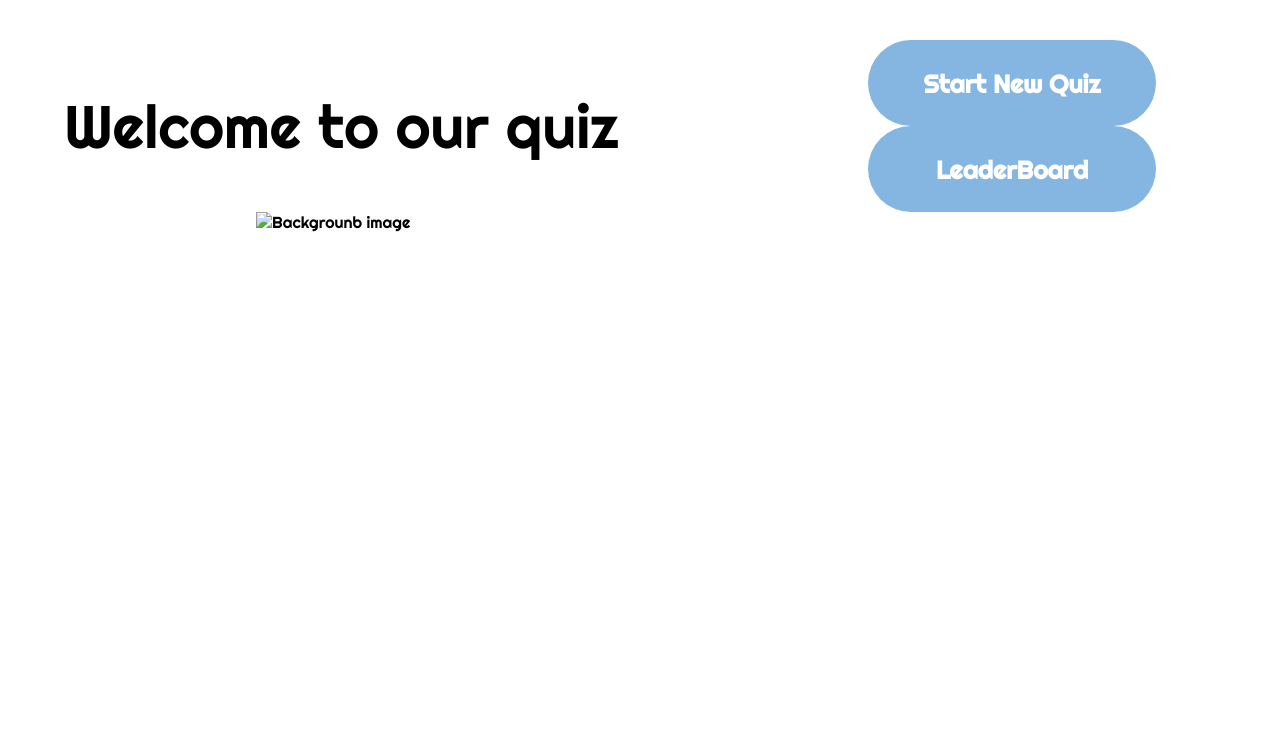
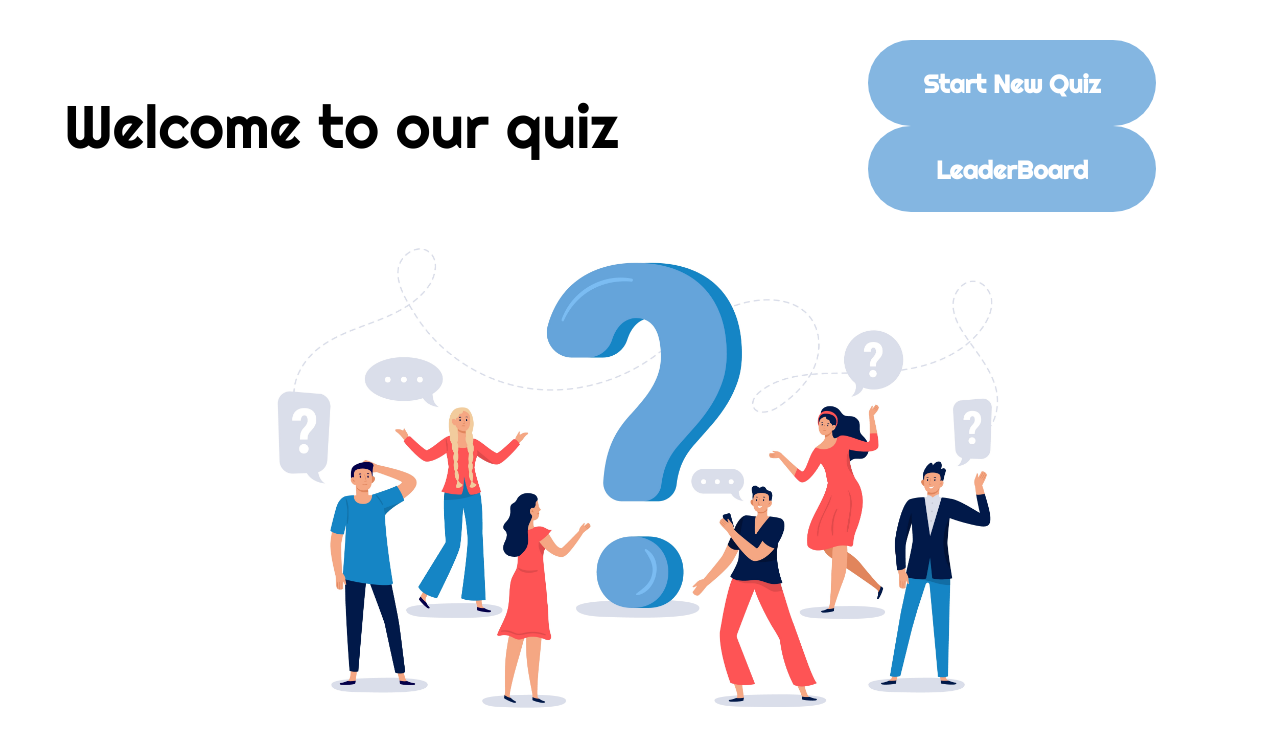
Before and after one commit to GSG-G10/Muath-Nadia, a plain HTML site: page index.html in a window 1280 px wide. Drawn offline with Linux system fonts and the light colour scheme; the site is published under a folder, as on GitHub Pages, so addresses that start at the root find nothing.

Commit message:
Update index.html

```diff
--- a/index.html
+++ b/index.html
@@ -15,7 +15,7 @@
         <button class="header-leaderboard">LeaderBoard</button>
       </div>
     </header>
-    <img class="main-bg" src="/images/19333428.jpg" alt="Backgrounb image" />
+    <img class="main-bg" src="./images/19333428.jpg" alt="Backgrounb image" />
 
     <main class="main">
 
```
